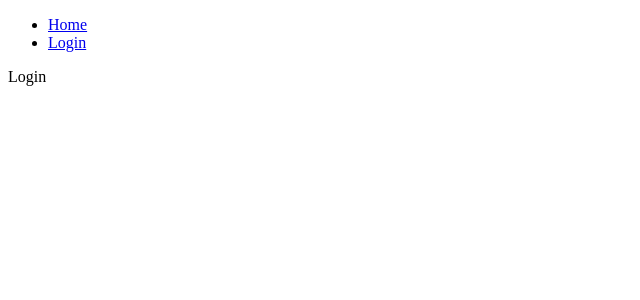
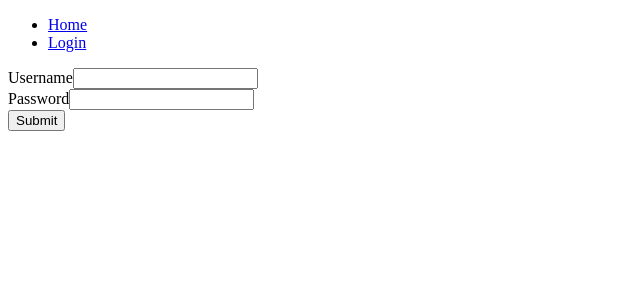
Before and after one commit to peterzernia/project, a React app in the folder client/: page /login in a window 1280 px wide. Shown: the top 300 px of the page, without its empty margins (0-640 px from the left). Built offline with nearby package versions, Linux system fonts and the light colour scheme; no server answers.

Commit message:
setup generic forms

```diff
--- /dev/null
+++ b/client/src/components/Form.tsx
@@ -0,0 +1,44 @@
+import * as React from 'react'
+
+type handleSubmit = (values: object) => void;
+
+interface Props {
+    children: Array<React.ReactElement>;
+    handleSubmit: handleSubmit;
+}
+
+export default function Form(props: Props) {
+    const [values, setValues] = React.useState({})
+
+    const handleChange = (e: React.ChangeEvent<HTMLInputElement>) => {
+        const newValues = values
+        newValues[e.target.name] = e.target.value
+        setValues(newValues)
+    }
+
+    const handleSubmit = (e: any) => {
+        e.preventDefault()
+
+        if (e.target.form.checkValidity()) {
+            props.handleSubmit(values)
+        }
+    }
+
+    // Assign handleChange func and values to children inputs
+    const inputs = props.children.map((child, i) => {
+        return React.cloneElement(child, {
+            handleChange: handleChange,
+            value: values[child.props.name],
+            key: i
+        })
+    })
+
+    return (
+        <form>
+            {inputs}
+            <button type="submit" onClick={handleSubmit}>
+                Submit
+            </button>
+        </form>
+    )
+}
--- /dev/null
+++ b/client/src/components/Input.tsx
@@ -0,0 +1,41 @@
+import * as React from 'react'
+
+type handleChange = (e: object) => number;
+
+interface Props {
+    className?: string;
+    handleChange?: handleChange;
+    label: string;
+    name: string;
+    placeholder?: string;
+    required: boolean;
+    type: string;
+    value?: any;
+}
+
+export default function Input(props: Props) {
+    const {
+        className,
+        handleChange,
+        label,
+        name,
+        placeholder,
+        required,
+        type,
+        value,
+    } = props
+
+    return (
+        <div className={className}>
+            <label htmlFor={className}>{label}</label>
+            <input
+                name={name}
+                onChange={handleChange}
+                placeholder={placeholder}
+                required={required}
+                type={type}
+                value={value}
+            />
+        </div>
+    )
+}
--- a/client/src/containers/Login.tsx
+++ b/client/src/containers/Login.tsx
@@ -1,19 +1,32 @@
 import * as React from 'react'
 import { login } from '../utils/api'
+import Form from '../components/Form'
+import Input from '../components/Input'
+
+interface Payload {
+  username: string;
+  password: string;
+}
 
 export default function Login() {
-  React.useEffect(() => {
-    login({
-      username: 'peterzernia',
-      password: 'testing1234',
-    })
-    .then(res => {
-      console.log(res)
-    })
-    }, [])
+  const handleSubmit = (payload: Payload) => {
+    login(payload).then(res => {console.log(res)})
+  }
+
   return (
-    <div>
-      Login
-    </div>
+      <Form handleSubmit={handleSubmit} >
+        <Input
+          label="Username"
+          name="username"
+          type="text"
+          required
+        />
+        <Input
+          label="Password"
+          name="password"
+          type="password"
+          required
+        />
+      </Form>
   )
 }
```
